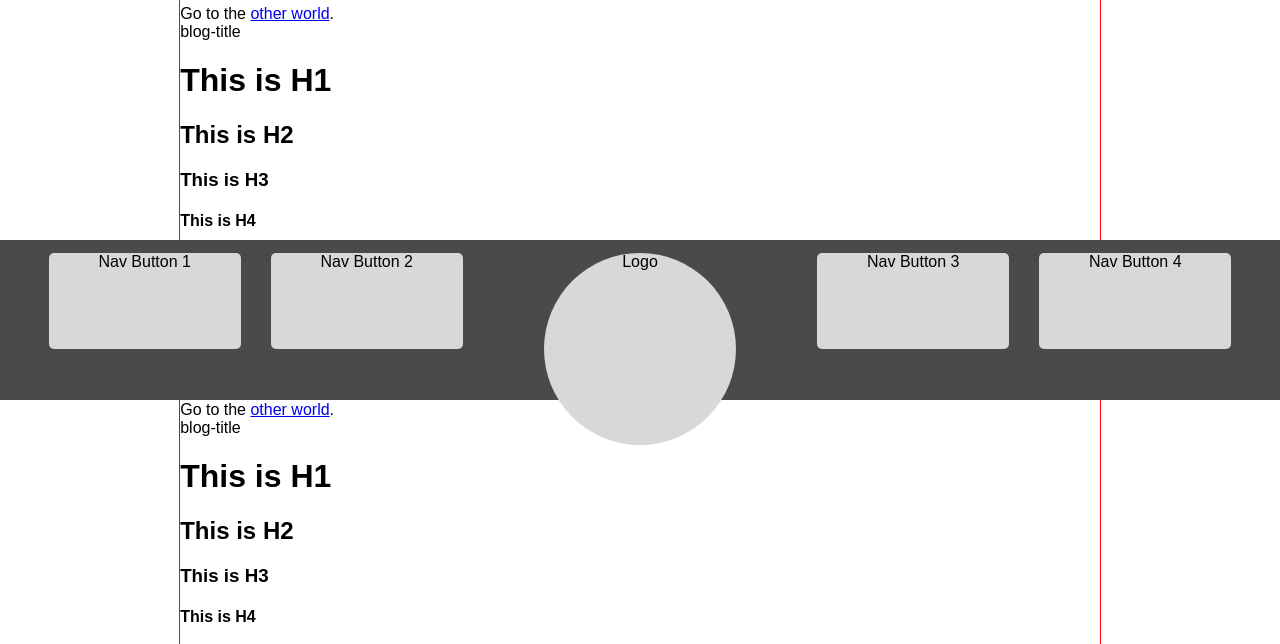
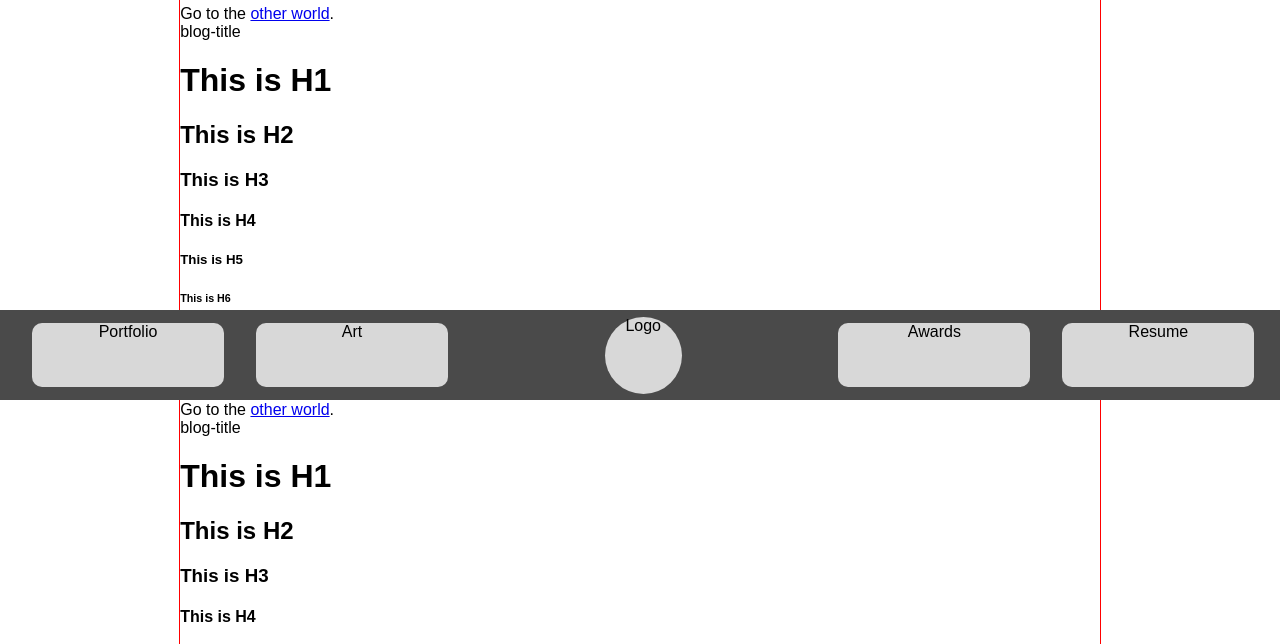
Before and after one commit to thewren/MyWebSite, a Python web app: template templates/blog.html in a window 1280 px wide. Shown: the part 400-1044 px from the top of the page. Run offline with Jinja, Linux system fonts and the light colour scheme; the template is opened without the code that fills it, so the values that code supplies are empty.

Commit message:
More updates

```diff
--- a/static/css/style.css
+++ b/static/css/style.css
@@ -60,14 +60,13 @@ body {
 		position: fixed;
 		text-align: center;
 		z-index: 1000;
-		height: 100%;
+		/*height: 100%;*/
 		left: 0;
 		bottom: 0;
 		width: 100%;
-		opacity: 1;
 		background-color: #4A4A4A;
 
-		animation: 4s ease 1s 1 alternate scroll_to_bot;
+		animation: 2s ease 0s 1 alternate scroll_to_bot;
 		/*animation: duration | type | delay | repetitions | direction | function */
 
 	}
@@ -79,15 +78,28 @@ body {
 	/* Navigation */
 
 	.nav-button-container {
-		display: inline-block;
+		float: left;
 		width: 15%;
-		margin: 1%;
+		margin-top: 1%; margin-bottom: 1%;
+		margin-left: 2.5%;
+		opacity: 0;
+		/*
+		margin-left: 1%; margin-right: 1%;
+		margin-top: 10px; margin-bottom: 10px;
+		*/
+
+		animation: 2s ease 2s 1 alternate nav_buttons_appear;
+		/*animation: duration | type | delay | repetitions | direction | function */
 	}
+	@keyframes nav_buttons_appear { from { opacity: 0; } to { opacity: 1; }  }
+
+
 
 	.nav-button {
 		width: 100%;
-		height: 0; padding-bottom: 50%;
-		border-radius: 5px;
+		height: 0; padding-bottom: 33%;
+
+		border-radius: 10px;
 		background-color: #D8D8D8;
 	}
 
@@ -96,7 +108,7 @@ body {
 
 	/* Logo */
 
-		.logo-container	{
+		#logo-container	{
 			/*
 			display: inline-block;
 			width: 10%;
@@ -106,12 +118,16 @@ body {
 			border-radius: 10000px 10000px 10000px 10000px;
 			background-color: #E9E9E9;
 			*/
-			display: inline-block;
-			width: 15%;
-			margin-top: 1%; margin-left: 5%; margin-right: 5%;
+			float: left;
+			width: 6%;
+			margin-top: 0.5%; margin-bottom: 0.5%; margin-left: 12.25%; margin-right: 9.75%;
+			opacity: 0;
+
+			animation: 2s ease 2s 1 alternate nav_buttons_appear;
+			/*animation: duration | type | delay | repetitions | direction | function */
 		}
 
-		.logo	{
+		#logo	{
 			/*width: 100%;
 			height: 0; padding-bottom: 100%;
 			background-color: #D8D8D8;
--- a/static/js/scripts.js
+++ b/static/js/scripts.js
@@ -5,6 +5,8 @@
 // Splash Screen
 
 var navFooter = document.getElementById("nav-footer");
+var navButtons = document.getElementsByClassName("nav-button-container");
+var logo = document.getElementById("logo-container");
 
 function fadeOut(element) {
   //Wait for a CSS animation to complete, then remove an element from the document
@@ -22,8 +24,15 @@ function fixNavFooter() {
   // navigation footer.
 
   window.setTimeout(function() {
-    navFooter.style.height = 20 + "%";
-  }, 4000)
+    //navFooter.style.height = 10 + "%";
+
+    for(var i = 0; i < navButtons.length; i++) {
+      navButtons[i].style.opacity = 1;
+    }
+
+    logo.style.opacity = 1;
+
+  }, 4000);
 
 }
 
--- a/templates/layout.html
+++ b/templates/layout.html
@@ -17,28 +17,28 @@
 	<div id="nav-footer">
 		<div class="nav-button-container">
 			<div class="nav-button">
-				Nav Button 1
+				Portfolio
 			</div>
 		</div>
 		<div class="nav-button-container">
 			<div class="nav-button">
-				Nav Button 2
+				Art
 			</div>
 		</div>
-		<div class='logo-container'>
-			<div class='logo'>
+		<div id='logo-container'>
+			<div id='logo'>
 				Logo
 				<!--<img src='static/images/logos/imageofme_{{randlogo}}.jpg'>-->
 			</div>
 		</div>
 		<div class="nav-button-container">
 			<div class="nav-button">
-				Nav Button 3
+				Awards
 			</div>
 		</div>
 		<div class="nav-button-container">
 			<div class="nav-button">
-				Nav Button 4
+				Resume
 			</div>
 		</div>
 	</div>
```
